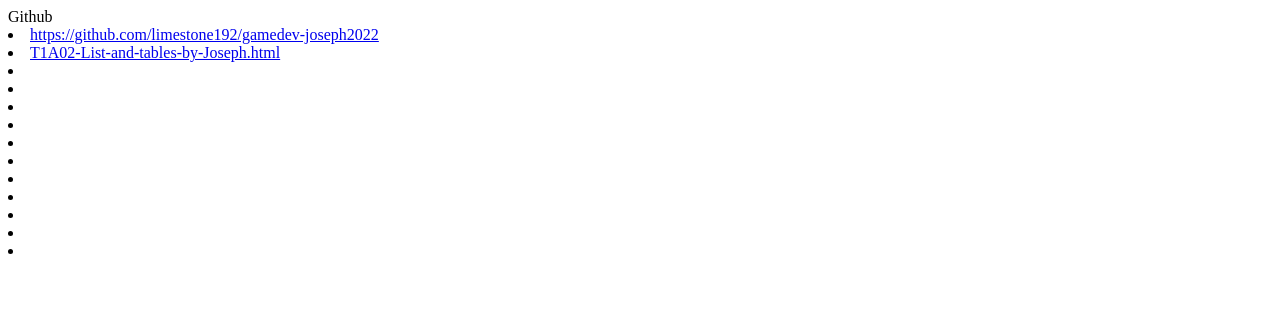
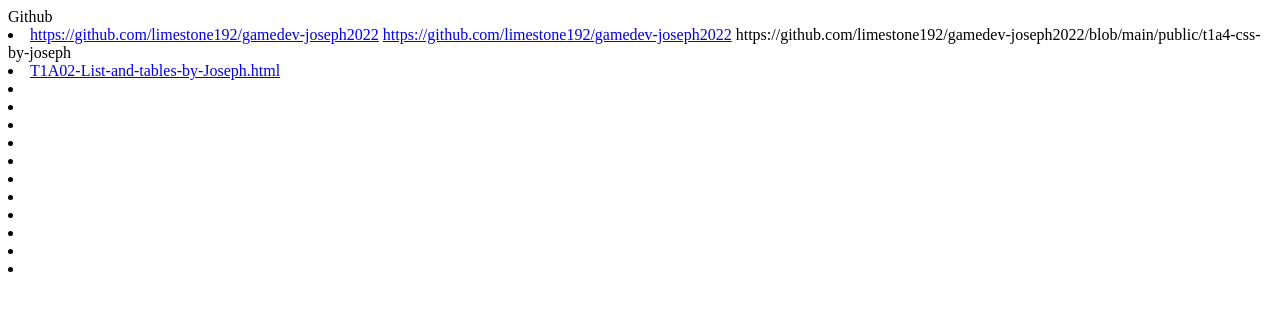
Before and after one commit to limestone192/gamedev-joseph2022, a plain HTML site: page public/index.html in a window 1280 px wide. Drawn offline with Linux system fonts and the light colour scheme.

Commit message:
Update index.html

```diff
--- a/public/index.html
+++ b/public/index.html
@@ -7,8 +7,8 @@ Github
 
 
 <li><a href="https://github.com/limestone192/gamedev-joseph2022">https://github.com/limestone192/gamedev-joseph2022</a>
-
-
+  <a href="https://github.com/limestone192/gamedev-joseph2022/blob/main/public/t1a4-css-by-joseph">https://github.com/limestone192/gamedev-joseph2022</a>
+  https://github.com/limestone192/gamedev-joseph2022/blob/main/public/t1a4-css-by-joseph
 
 
 
```
